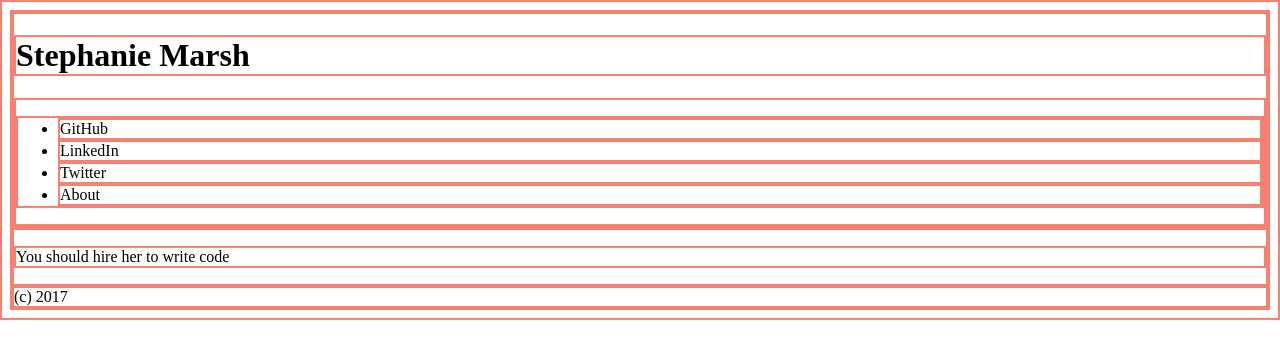
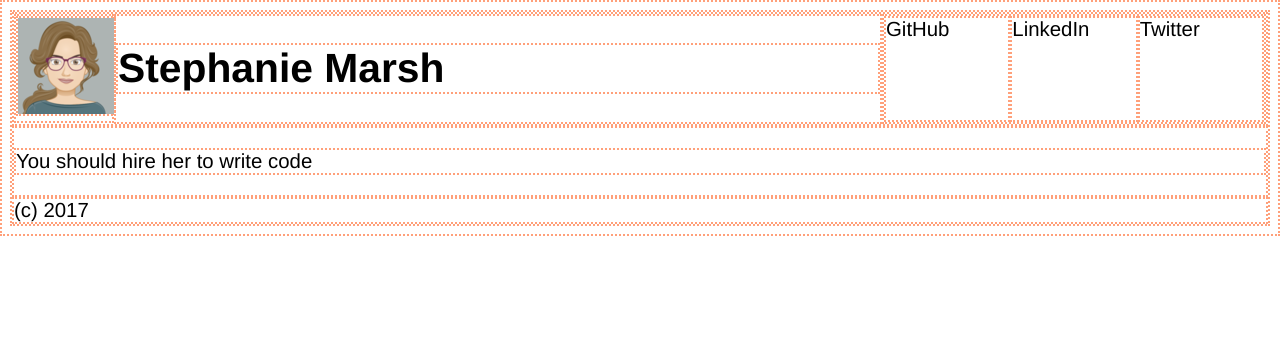
Before and after one commit to earthtone0ne/earthtone0ne.github.io, a plain HTML site: page index.html in a window 1280 px wide. Drawn offline with Linux system fonts and the light colour scheme.

Commit message:
initial grid setup

```diff
--- a/index.html
+++ b/index.html
@@ -9,14 +9,15 @@
 </head>
 <body>
 	<header>
-		<h1>Stephanie Marsh</h1>
+		<div id="avatar"><img src="favicon/android-icon-96x96.png" alt="avatar" >
+		</div>
+		<div>
+			<h1>Stephanie Marsh</h1>
+		</div>
 		<nav>
-			<ul>
-				<li>GitHub</li>
-				<li>LinkedIn</li>
-				<li>Twitter</li>
-				<li>About</li>
-			</ul>
+			<div>GitHub</div>
+			<div>LinkedIn</div>
+			<div>Twitter</div>
 		</nav>
 	</header>
 	<main>
--- a/styles.css
+++ b/styles.css
@@ -1,3 +1,39 @@
+body {
+	font-family: 'helvetica neue', Helvetica, Arial, sans-serif;
+	  font-size: calc(6px + 1.8vmin);
+}
+
+
+
 * {
-	border: 2px solid salmon;
+	border: 2px dotted lightsalmon;
 }
+header {
+	display: grid;
+	grid-template-columns: minmax(48px, 100px) minmax(200px, 1fr) minmax(90px, 30vw);
+
+}
+
+#avatar {
+	grid-column-start: 1;
+	align-self: center;
+}
+#avatar>img {
+	width: 100%;
+}
+ header>h1 {
+ 	grid-column-start: 2;
+ 	background-color: #c0ffee;
+ 	margin: 5px;
+ }
+
+nav  {
+	display: grid;
+	grid-template-columns: repeat(auto-fit, minmax(80px, auto));
+	margin: 0;
+	padding: 0;
+}
+nav div {
+	grid-area: auto;
+	display: inline-block;
+}
```
